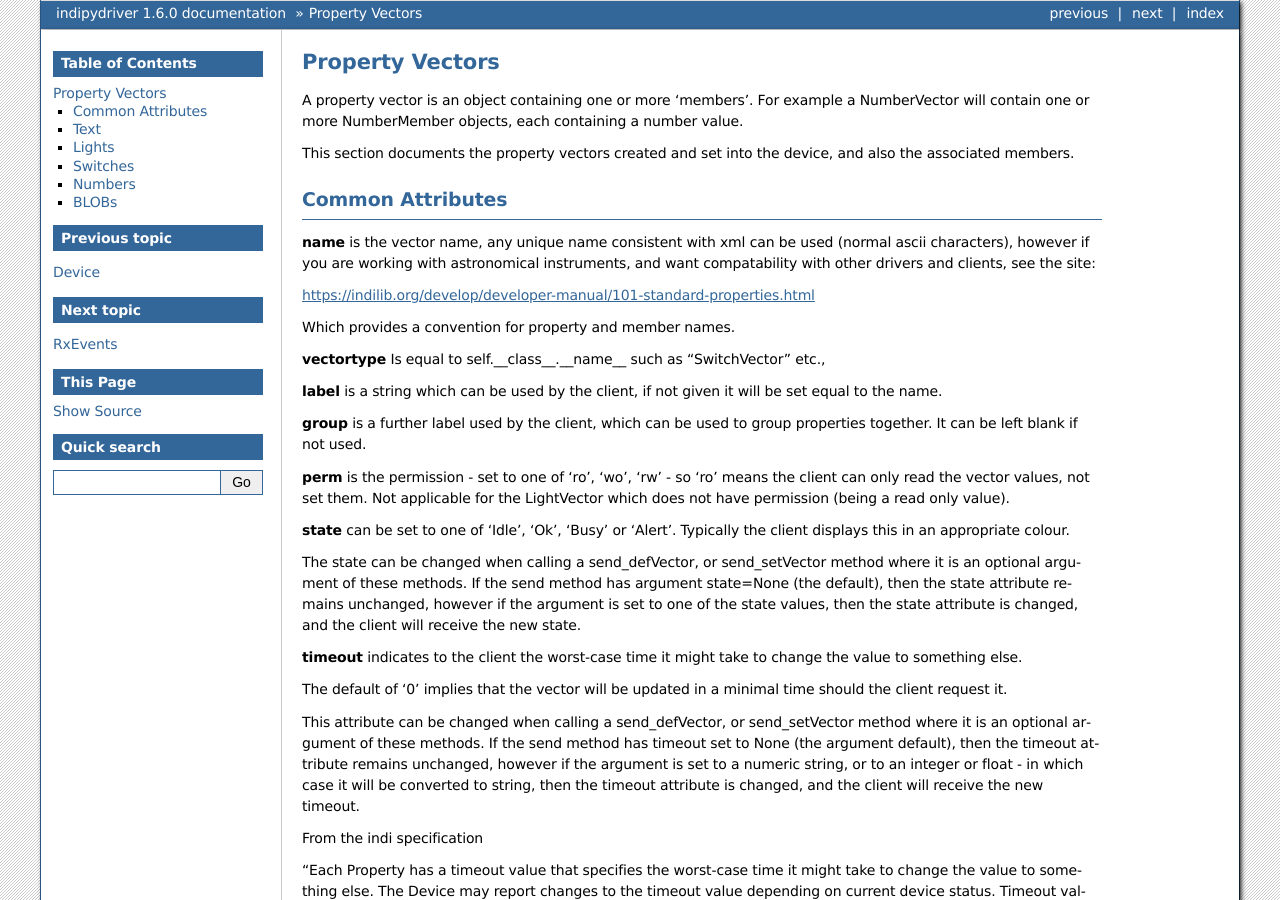
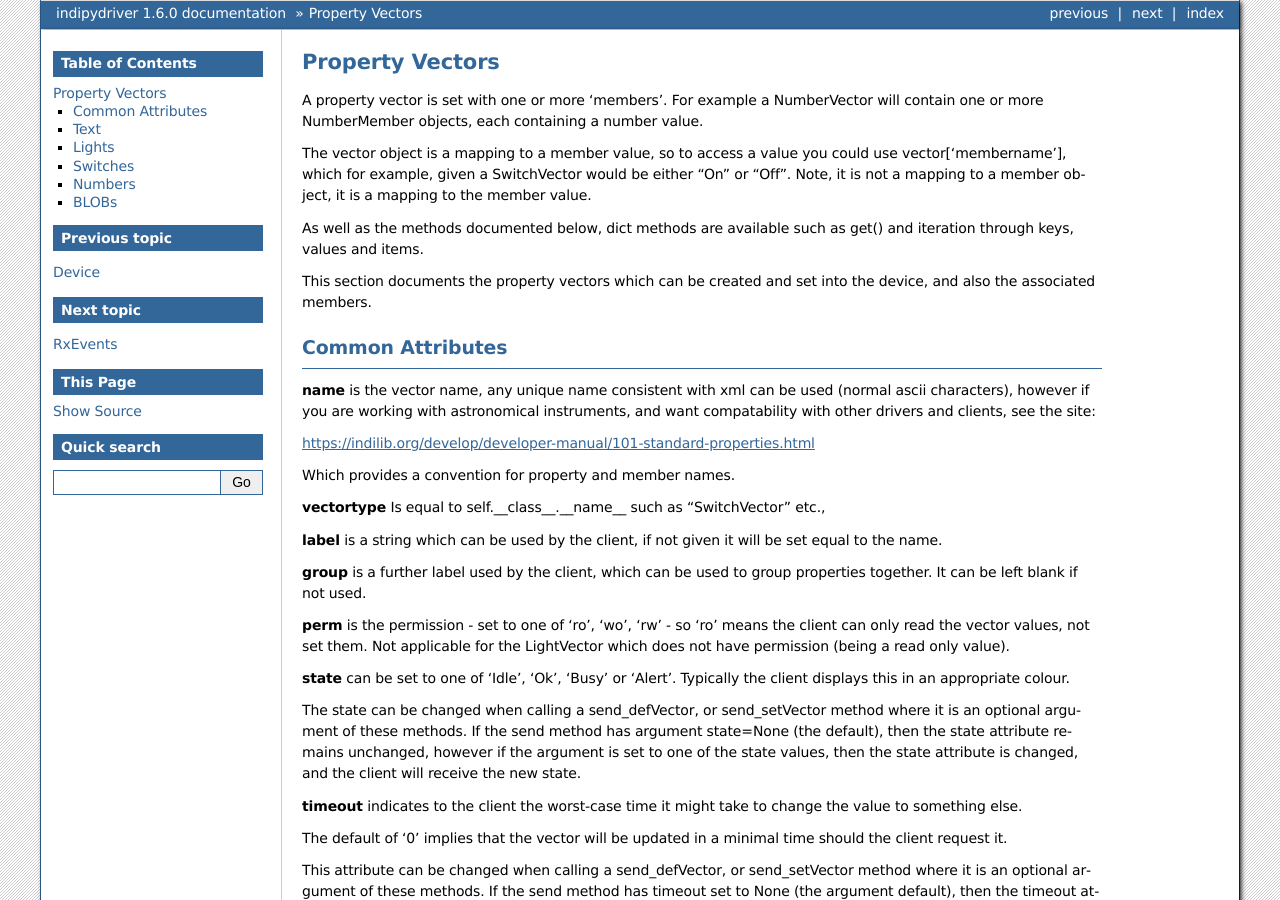
Before and after one commit to bernie-skipole/indipydriver, a Sphinx documentation site: the page built from docs/source/usage/propertyvectors.rst, in a window 1280 px wide and 900 px high. Built offline with Sphinx 7.4.7, drawn with Linux system fonts in a browser that asks for light colours.

Commit message:
updated docs

```diff
--- a/docs/source/usage/ipydriver.rst
+++ b/docs/source/usage/ipydriver.rst
@@ -3,9 +3,9 @@ IPyDriver
 
 The driver object is a mapping, of devicename:deviceobject, so your code in the hardware or rxevent methods could access a specific device using self['devicename'].
 
+As well as the methods documented below, dict methods are available such as get() and iteration through keys, values and items.
+
 Similarly a Device object is a mapping to a vector, so to access a vector you could use self['devicename']['vectorname'].
-
-The 'snooping' capabilities enable one driver to receive data transmitted by another, possibly remote driver. For a simple instrument this will probably not be used.
 
 ----
 
--- a/docs/source/usage/propertyvectors.rst
+++ b/docs/source/usage/propertyvectors.rst
@@ -1,9 +1,13 @@
 Property Vectors
 ================
 
-A property vector is an object containing one or more 'members'.  For example a NumberVector will contain one or more NumberMember objects, each containing a number value.
+A property vector is set with one or more 'members'.  For example a NumberVector will contain one or more NumberMember objects, each containing a number value.
 
-This section documents the property vectors created and set into the device, and also the associated members.
+The vector object is a mapping to a member value, so to access a value you could use vector['membername'], which for example, given a SwitchVector would be either "On" or "Off". Note, it is not a mapping to a member object, it is a mapping to the member value.
+
+As well as the methods documented below, dict methods are available such as get() and iteration through keys, values and items.
+
+This section documents the property vectors which can be created and set into the device, and also the associated members.
 
 Common Attributes
 ^^^^^^^^^^^^^^^^^
```
Also changed, not shown: docs/source/usage/device.rst (+8 -1 lines), 2 other files.
